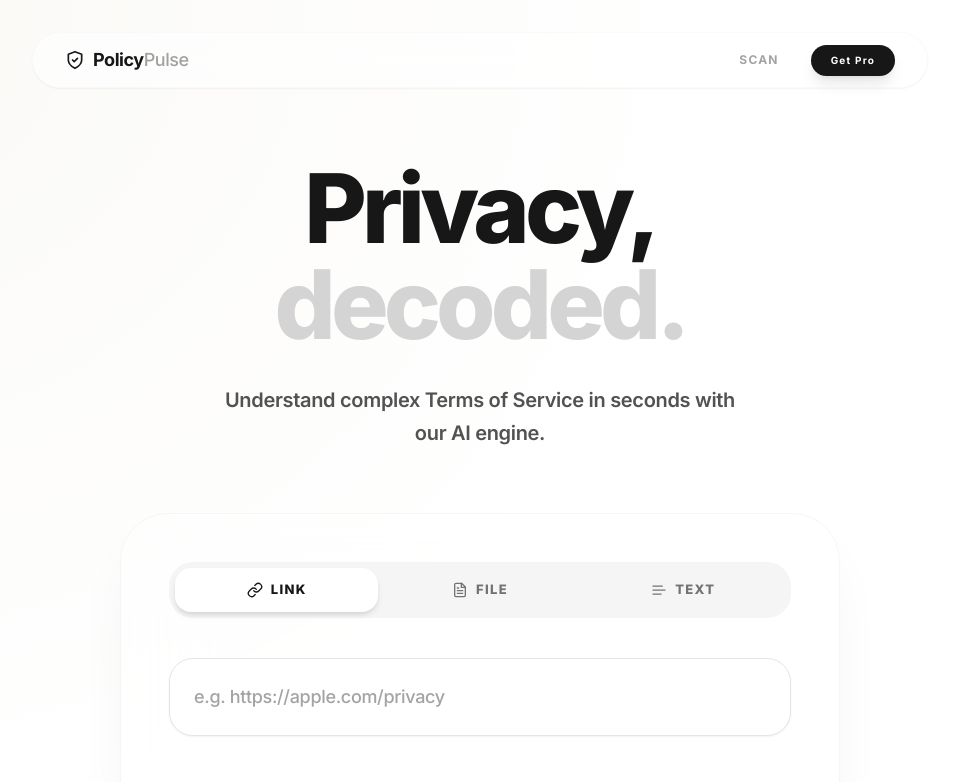
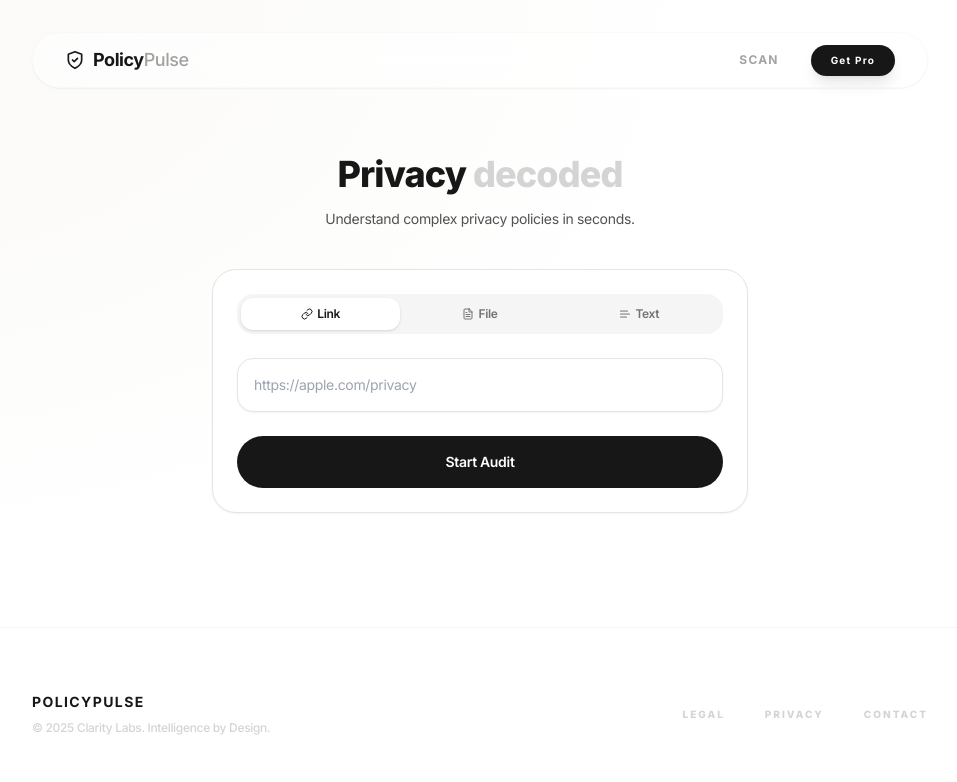
Before and after one commit to hitesh0702/policy-final-, a React (Vite) app: page / in a window 1280 px wide. Shown: the top 782 px of the page, without its empty margins (160-1117 px from the left). Built offline with nearby package versions, Linux system fonts and the light colour scheme; no server answers.

Commit message:
Update HomePage.tsx

```diff
--- a/components/HomePage.tsx
+++ b/components/HomePage.tsx
@@ -1,4 +1,3 @@
-
 import React, { useState, useCallback, ChangeEvent } from 'react';
 import { useNavigate } from 'react-router-dom';
 import LinkIcon from './icons/LinkIcon';
@@ -69,48 +68,54 @@ const HomePage: React.FC = () => {
     }
   }, [activeTab, url, file, text, navigate]);
 
+  const inputClasses =
+    "w-full p-4 bg-white border border-neutral-200 rounded-2xl focus:ring-0 focus:border-neutral-900 outline-none text-sm shadow-sm";
+
   const renderInput = () => {
-    const inputClasses = "w-full p-6 bg-white border border-neutral-200 rounded-3xl focus:ring-0 focus:border-neutral-900 outline-none transition-all text-neutral-900 placeholder:text-neutral-400 font-medium text-lg shadow-sm";
-
     switch (activeTab) {
       case SourceType.PDF:
         return (
-          <div className="mt-10">
-            <label htmlFor="file-upload" className="cursor-pointer group block">
-              <div className="flex flex-col items-center justify-center border-2 border-dashed border-neutral-200 rounded-5xl p-20 bg-neutral-50/50 hover:bg-white hover:border-neutral-900 transition-all duration-300">
-                <div className="bg-white p-6 rounded-3xl shadow-md group-hover:scale-105 transition-transform duration-300">
-                  <UploadIcon className="h-10 w-10 text-neutral-900" />
+          <div className="mt-6">
+            <label htmlFor="file-upload" className="cursor-pointer block">
+              <div className="flex flex-col items-center justify-center border border-dashed border-neutral-300 rounded-2xl p-10 bg-neutral-50 hover:bg-white transition">
+                <UploadIcon className="h-8 w-8 text-neutral-700" />
+                <span className="mt-4 text-sm font-semibold text-neutral-900">
+                  {fileName || 'Upload PDF'}
+                </span>
+                <p className="text-xs text-neutral-500 mt-1">
+                  Click to browse
+                </p>
               </div>
-                <span className="mt-8 text-xl font-black text-neutral-900 tracking-tight">
-                  {fileName ? fileName : 'Upload PDF Document'}
-                </span>
-                <p className="text-sm text-neutral-600 mt-2 font-semibold uppercase tracking-wider">Drag & drop or click to browse</p>
-              </div>
-              <input id="file-upload" type="file" className="sr-only" onChange={handleFileChange} accept=".pdf" />
+              <input
+                id="file-upload"
+                type="file"
+                className="sr-only"
+                onChange={handleFileChange}
+                accept=".pdf"
+              />
             </label>
           </div>
         );
       case SourceType.TEXT:
         return (
-          <div className="mt-10">
+          <div className="mt-6">
             <textarea
               value={text}
               onChange={(e) => setText(e.target.value)}
               placeholder="Paste policy text here..."
-              className={`${inputClasses} h-80 resize-none`}
+              className={`${inputClasses} h-40 resize-none`}
               disabled={isLoading}
             />
           </div>
         );
-      case SourceType.URL:
       default:
         return (
-          <div className="mt-10">
+          <div className="mt-6">
             <input
               type="url"
               value={url}
               onChange={(e) => setUrl(e.target.value)}
-              placeholder="e.g. https://apple.com/privacy"
+              placeholder="https://apple.com/privacy"
               className={inputClasses}
               disabled={isLoading}
             />
@@ -120,38 +125,36 @@ const HomePage: React.FC = () => {
   };
 
   return (
-    <div className="max-w-3xl mx-auto py-12 px-6">
-      <div className="text-center mb-16">
-        <h1 className="text-6xl md:text-8xl font-black text-neutral-900 tracking-tighter leading-[0.95] mb-8">
-          Privacy,<br/><span className="text-neutral-300">decoded.</span>
+    <div className="max-w-xl mx-auto px-5 py-10">
+      <div className="text-center mb-10">
+        <h1 className="text-4xl font-black text-neutral-900 tracking-tight leading-tight">
+          Privacy <span className="text-neutral-300">decoded</span>
         </h1>
-        <p className="text-xl text-neutral-600 max-w-lg mx-auto leading-relaxed font-semibold">
-          Understand complex Terms of Service in seconds with our AI engine.
+        <p className="text-sm text-neutral-600 mt-3">
+          Understand complex privacy policies in seconds.
         </p>
       </div>
 
-      <div className="glass-card ambient-shadow p-6 md:p-12 rounded-5xl border border-neutral-100">
+      <div className="bg-white rounded-3xl border border-neutral-200 p-6 shadow-sm">
         <form onSubmit={handleSubmit}>
-          {/* iOS-Style Pure Neutral Toggle */}
-          <div className="bg-neutral-100 p-1.5 rounded-3xl flex">
-            {(
-              [
+          {/* Tabs */}
+          <div className="bg-neutral-100 p-1 rounded-2xl flex mb-6">
+            {[
               { id: SourceType.URL, label: 'Link', icon: LinkIcon },
               { id: SourceType.PDF, label: 'File', icon: DocumentIcon },
               { id: SourceType.TEXT, label: 'Text', icon: TextIcon },
-              ] as const
-            ).map((tab) => (
+            ].map((tab) => (
               <button
                 key={tab.id}
                 type="button"
                 onClick={() => setActiveTab(tab.id)}
-                className={`flex-1 py-3 text-[13px] font-black uppercase tracking-widest flex items-center justify-center gap-2 rounded-2xl transition-all duration-300 ${
+                className={`flex-1 py-2 text-xs font-semibold flex items-center justify-center gap-1 rounded-xl transition ${
                   activeTab === tab.id
-                    ? 'bg-white text-neutral-900 shadow-md'
-                    : 'text-neutral-500 hover:text-neutral-900'
+                    ? 'bg-white shadow text-neutral-900'
+                    : 'text-neutral-500'
                 }`}
               >
-                <tab.icon className="w-4 h-4" />
+                <tab.icon className="w-3 h-3" />
                 {tab.label}
               </button>
             ))}
@@ -160,20 +163,18 @@ const HomePage: React.FC = () => {
           {renderInput()}
 
           {error && (
-            <div className="mt-8 p-5 bg-neutral-900 text-white rounded-3xl text-sm font-black text-center uppercase tracking-widest">
+            <div className="mt-4 text-xs text-red-600 text-center">
               {error}
             </div>
           )}
 
-          <div className="mt-12">
           <button
             type="submit"
-              disabled={isLoading || (activeTab === SourceType.URL && !url) || (activeTab === SourceType.PDF && !file) || (activeTab === SourceType.TEXT && !text)}
-              className="w-full py-6 bg-neutral-900 text-white font-black rounded-full hover:bg-black hover:scale-[1.01] transition-all shadow-2xl shadow-neutral-300 active:scale-[0.99] disabled:opacity-30 text-xl tracking-tight"
+            disabled={isLoading}
+            className="mt-6 w-full py-4 bg-neutral-900 text-white text-sm font-semibold rounded-full hover:bg-black transition disabled:opacity-40"
           >
-              {isLoading ? 'ANALYZING...' : 'START AUDIT'}
+            {isLoading ? 'Analyzing…' : 'Start Audit'}
           </button>
-          </div>
         </form>
       </div>
     </div>
```
Lines whose indentation alone changed are shown as unchanged.
